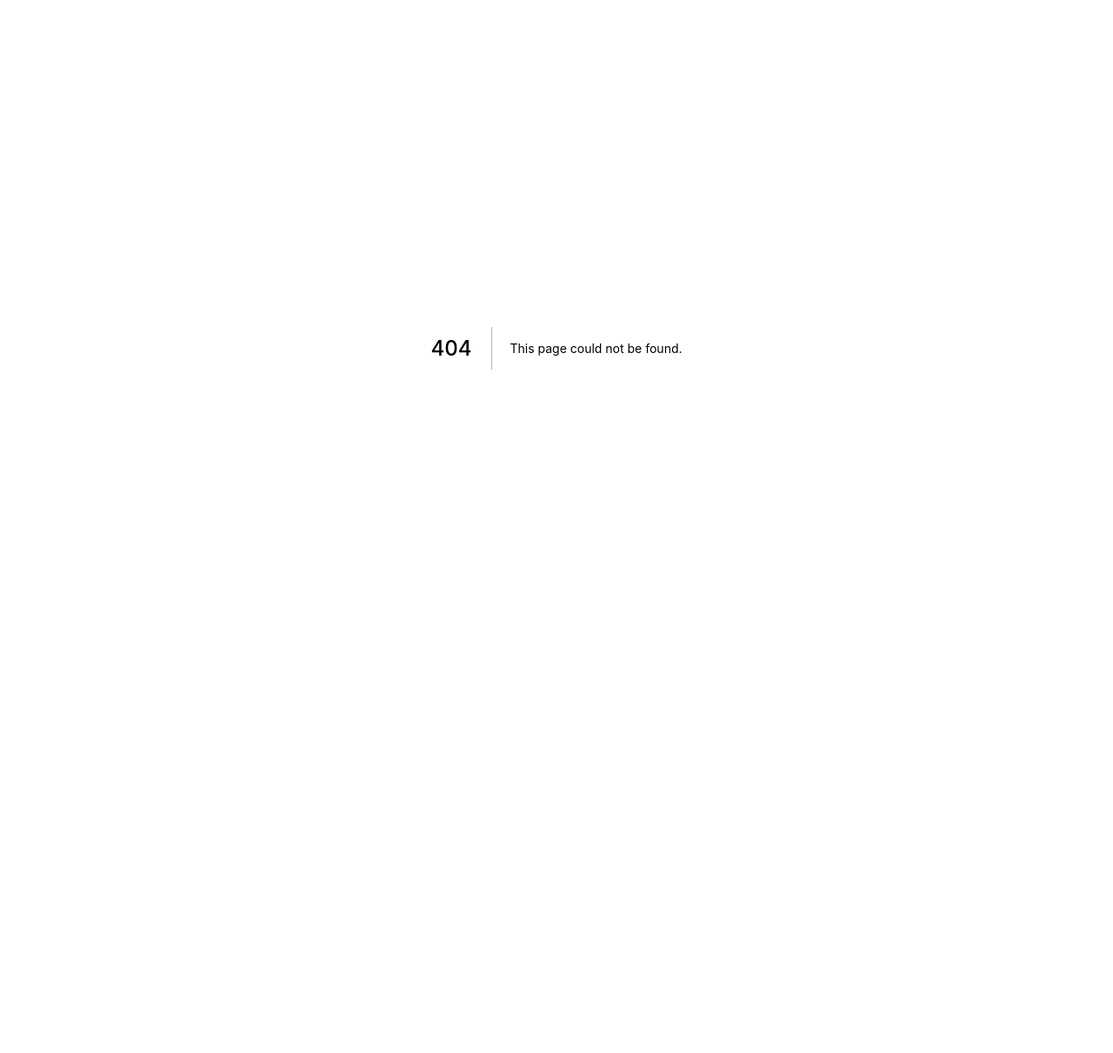
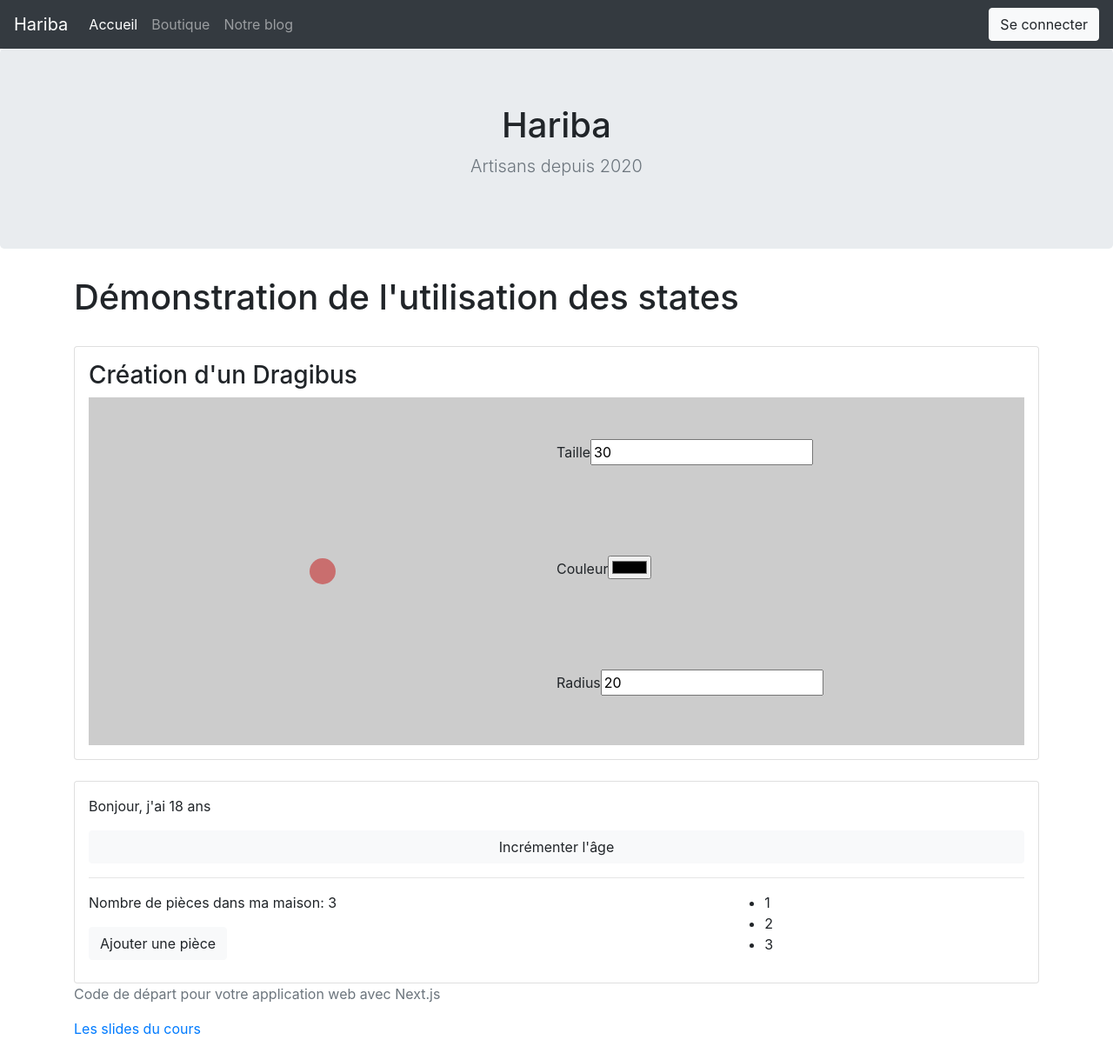
Before and after one commit to Maxence-Machu/edu-nextjs-ecommerce, a Next.js app: page /states in a window 1280 px wide. Before the commit this address had no page. Shown: the whole page at 87% size. Before the commit the page ends 800 px from the top, so only its background shows below. Built offline with nearby package versions, Linux system fonts and the light colour scheme.

Commit message:
Update: CandyCreator

```diff
--- /dev/null
+++ b/components/CandyCreator/candyCreator.js
@@ -0,0 +1,62 @@
+import styles from "./candyCreator.module.css";
+import { useState } from "react";
+
+function Dragibus({ taille, couleur, radius }) {
+  return (
+    <div
+      className={styles.transition}
+      style={{
+        width: `${taille}px`,
+        height: `${taille}px`,
+        backgroundColor: couleur,
+        borderRadius: `${radius}px`,
+      }}
+    />
+  );
+}
+
+export default function CandyCreator() {
+  const [taille, setTaille] = useState(30);
+  const [couleur, setCouleur] = useState("rgb(201, 110, 110)");
+  const [radius, setRadius] = useState(20);
+
+  return (
+    <div>
+      <h3>Création d'un Dragibus</h3>
+
+      <div className={styles.container}>
+        <div className={styles.candyContainer}>
+          <Dragibus taille={taille} couleur={couleur} radius={radius} />
+        </div>
+        <div className={styles.formContainer}>
+          <label>
+            Taille
+            <input
+              type="number"
+              value={taille}
+              onChange={(e) => setTaille(e.target.value)}
+            />
+          </label>
+
+          <label>
+            Couleur
+            <input
+              type="color"
+              value={couleur}
+              onChange={(e) => setCouleur(e.target.value)}
+            />
+          </label>
+
+          <label>
+            Radius
+            <input
+              type="number"
+              value={radius}
+              onChange={(e) => setRadius(e.target.value)}
+            />
+          </label>
+        </div>
+      </div>
+    </div>
+  );
+}
--- /dev/null
+++ b/components/CandyCreator/candyCreator.module.css
@@ -0,0 +1,27 @@
+.container {
+  width: 100%;
+  height: 400px;
+  background-color: #cccccc;
+  display: flex;
+  flex-direction: row;
+}
+
+.candyContainer {
+  width: 50%;
+  height: 100%;
+  flex: 1;
+  display: flex;
+  align-items: center;
+  justify-content: center;
+}
+.formContainer {
+  width: 50%;
+  display: flex;
+  align-items: flex-start;
+  justify-content: space-around;
+  flex-direction: column;
+}
+
+.transition {
+  transition: all 0.5s ease-in-out;
+}
--- a/layout/nav.js
+++ b/layout/nav.js
@@ -1,13 +1,17 @@
 import Link from "next/link";
+import UserContext from "../stores/UserContext";
+import { useContext } from "react";
 
 export default function Nav() {
+  const { user, signIn, signOut } = useContext(UserContext);
   return (
-    <nav class="navbar navbar-expand navbar-dark bg-dark">
+    <nav className="navbar navbar-expand navbar-dark bg-dark">
       <Link href="/">
-        <a class="navbar-brand">Hariba</a>
+        <a className="navbar-brand">Hariba</a>
       </Link>
+
       <button
-        class="navbar-toggler"
+        className="navbar-toggler"
         type="button"
         data-toggle="collapse"
         data-target="#navbarsExample02"
@@ -15,28 +19,51 @@ export default function Nav() {
         aria-expanded="false"
         aria-label="Toggle navigation"
       >
-        <span class="navbar-toggler-icon"></span>
+        <span className="navbar-toggler-icon"></span>
       </button>
 
-      <div class="collapse navbar-collapse" id="navbarsExample02">
-        <ul class="navbar-nav mr-auto">
-          <li class="nav-item active">
+      <div
+        className="collapse navbar-collapse justify-content-between"
+        id="navbarsExample02"
+      >
+        <ul className="navbar-nav mr-auto">
+          <li className="nav-item active">
             <Link href="/">
-              <a class="nav-link">
-                Accueil <span class="sr-only">(current)</span>
+              <a className="nav-link">
+                Accueil <span className="sr-only">(current)</span>
               </a>
             </Link>
           </li>
-          <li class="nav-item">
+          <li className="nav-item">
             <Link href="/boutique">
-              <a class="nav-link">Boutique</a>
+              <a className="nav-link">Boutique</a>
             </Link>
           </li>
-          <li class="nav-item">
+          <li className="nav-item">
             <Link href="/blog">
-              <a class="nav-link">Notre blog</a>
+              <a className="nav-link">Notre blog</a>
             </Link>
           </li>
+        </ul>
+
+        <ul className="navbar-nav">
+          {user.name !== "" && (
+            <li className="nav-item navbar-text mr-4">{user.name}</li>
+          )}
+
+          {user.name !== "" ? (
+            <li className="nav-item">
+              <button className={"btn btn-light"} onClick={signOut}>
+                Se déconnecter
+              </button>
+            </li>
+          ) : (
+            <li className="nav-item">
+              <button className={"btn btn-light"} onClick={signIn}>
+                Se connecter
+              </button>
+            </li>
+          )}
         </ul>
       </div>
     </nav>
--- a/pages/_app.js
+++ b/pages/_app.js
@@ -1,8 +1,22 @@
 import "../styles/globals.css";
 import "bootstrap/dist/css/bootstrap.min.css";
+import UserContext from "../stores/UserContext";
+import { useState } from "react";
+function MyApp({ Component, pageProps }) {
+  const [user, setUser] = useState({ name: "" });
 
-function MyApp({ Component, pageProps }) {
-  return <Component {...pageProps} />;
+  const signIn = () => {
+    setUser({ name: "John Doe" });
+  };
+
+  const signOut = () => {
+    setUser({ name: "" });
+  };
+  return (
+    <UserContext.Provider value={{ user, signIn, signOut }}>
+      <Component {...pageProps} />
+    </UserContext.Provider>
+  );
 }
 
 export default MyApp;
--- /dev/null
+++ b/pages/states.js
@@ -0,0 +1,65 @@
+import Layout from "../layout/layout"; // export default ...
+import { useState } from "react"; // export ...
+import CandyCreator from "../components/CandyCreator/CandyCreator";
+
+export default function States() {
+  const [age, setAge] = useState(18);
+
+  const incrementAge = () => {
+    let _age = age;
+    _age += 1;
+    setAge(_age);
+  };
+
+  const [rooms, setRooms] = useState(["1", "2", "3"]);
+
+  function addRoom() {
+    setRooms([...rooms, "1 pièce"]);
+  }
+
+  return (
+    <Layout>
+      <h1>Démonstration de l'utilisation des states</h1>
+
+      <div className="row">
+        <div className="col mb-4 mt-4">
+          <div className="card p-3">
+            <CandyCreator />
+          </div>
+        </div>
+      </div>
+      <div className="row">
+        <div className="col">
+          <div className="card p-3">
+            <p className="card-text">Bonjour, j'ai {age} ans</p>
+
+            <button className="btn btn-light" onClick={incrementAge}>
+              Incrémenter l'âge
+            </button>
+
+            <hr />
+
+            <div className="row">
+              <div className="col-8">
+                <p className="card-text">
+                  Nombre de pièces dans ma maison: {rooms.length}
+                </p>
+
+                <button className="btn btn-light" onClick={addRoom}>
+                  Ajouter une pièce
+                </button>
+              </div>
+              <div className="col-4">
+                <ul>
+                  {rooms.map((room) => (
+                    <li>{room}</li>
+                  ))}
+                </ul>
+              </div>
+            </div>
+          </div>
+        </div>
+      </div>
+    </Layout>
+  );
+}
--- /dev/null
+++ b/stores/UserContext.js
@@ -0,0 +1,5 @@
+import { createContext } from "react";
+
+const UserContext = createContext();
+
+export default UserContext;
```
Also changed, not shown: layout/navigation.js (deleted, +0 -19 lines).
